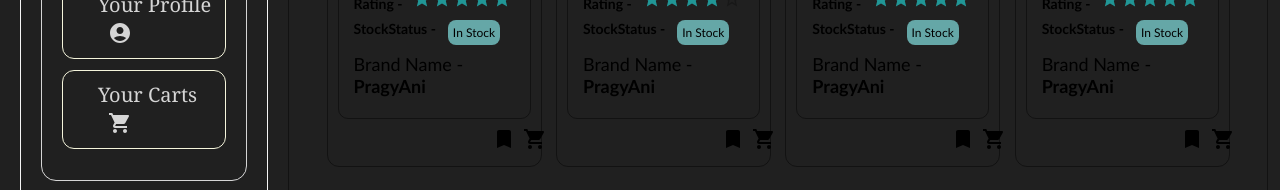
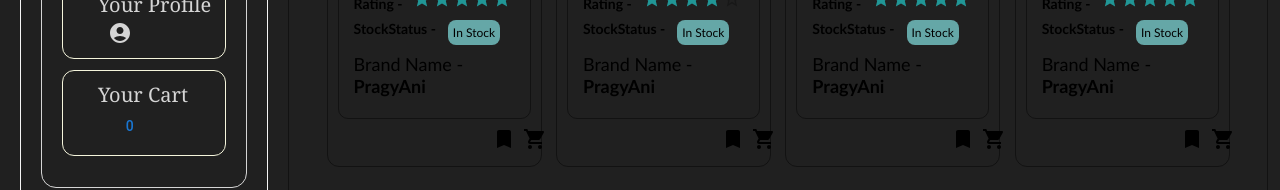
Before and after one commit to Pragyani/art-gallery, a React (Create React App) app: page / in a window 1280 px wide. Shown: the part 762-952 px from the top of the page. Built offline with nearby package versions, Linux system fonts and the light colour scheme.

Commit message:
add : dynamic cartitem number  by useSelector

```diff
--- a/src/NavigationBar/NavigationSideBar/sideBar.jsx
+++ b/src/NavigationBar/NavigationSideBar/sideBar.jsx
@@ -3,9 +3,14 @@ import './sidebar.css';
 import ArrowRightRoundedIcon from '@mui/icons-material/ArrowRightRounded';
 import { Link } from "react-router-dom";
 import AccountCircleRoundedIcon from '@mui/icons-material/AccountCircleRounded';
-import ShoppingCartIcon from '@mui/icons-material/ShoppingCart';
+import { Button } from "@mui/material";
+import { useSelector } from "react-redux";
 
 const SideBar = () => {
+
+    const cartItems = useSelector(state => state.cartedProducts);
+    console.log('numberodCart', cartItems);
+
     return (
         <>
             <div className="container">
@@ -23,22 +28,20 @@ const SideBar = () => {
 
                             <div className="category-list">
                                 <ul>
-
                                     <li>FAQ <ArrowRightRoundedIcon className="forward-icon" /></li>
                                     <Link to={'/your-account'} ><li>Create Account <ArrowRightRoundedIcon className="forward-icon" /></li></Link>
                                     <Link to={'/profilepage'}><li>Your Profile <AccountCircleRoundedIcon className="user-prof-i" /></li></Link>
-                                    <Link to={'/add-to-cart'}><li>Your Carts <ShoppingCartIcon  className="user-prof-i"/></li></Link>
-
+                                    <Link to={'/add-to-cart'}>
+                                        <li>Your Cart <Button>{cartItems.length}</Button></li>
+                                    </Link>
                                 </ul>
                             </div>
-
-
                         </div>
                     </div>
                 </div>
             </div>
+        </>
+    );
+}
 
-        </>
-    )
-}
 export default SideBar;
```
